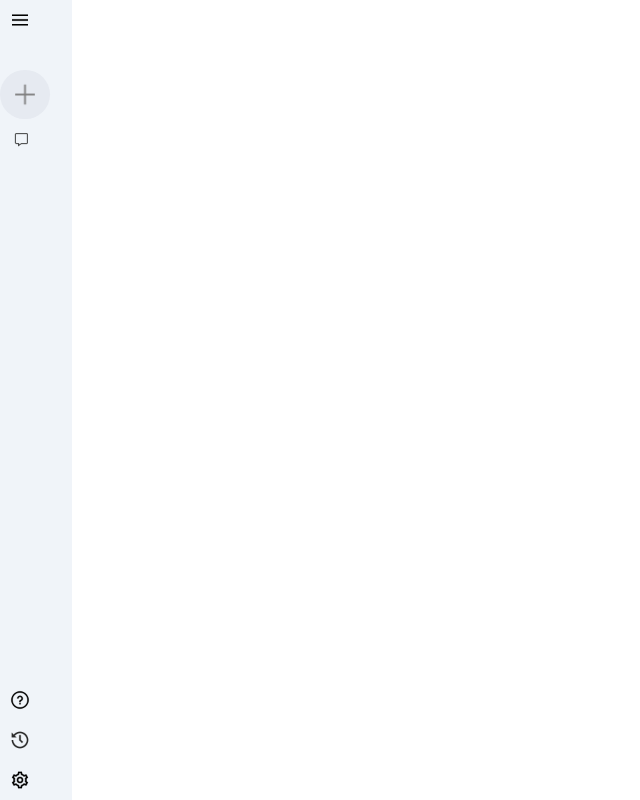
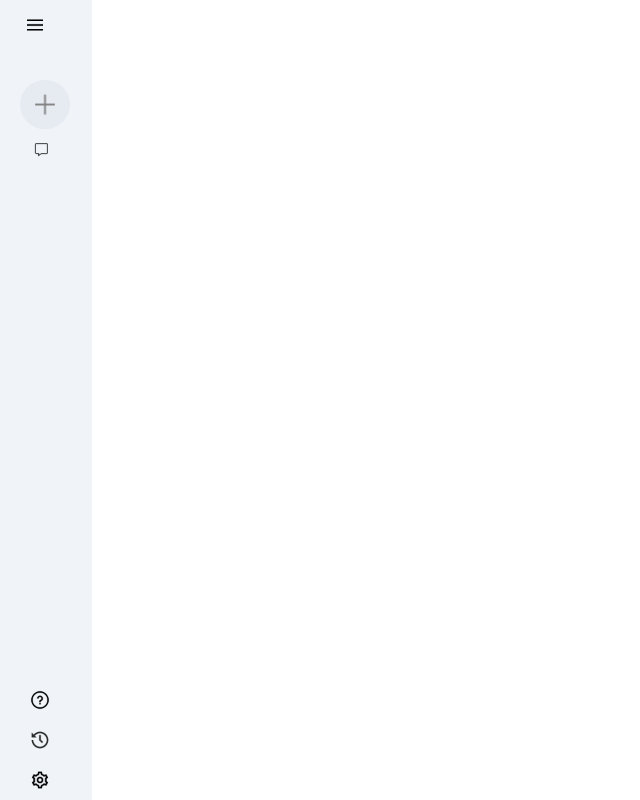
Before and after one commit to Anubhav12pal/Web_Clone_GoogleGemeni, a React (Vite) app: page / in a window 1280 px wide. Shown: the whole page, without its empty margins (0-640 px from the left). Built offline with nearby package versions, Linux system fonts and the light colour scheme.

Commit message:
Some other changes

```diff
--- a/src/Components/Sidebar/Sidebar.css
+++ b/src/Components/Sidebar/Sidebar.css
@@ -5,6 +5,7 @@
   justify-content: space-between;
   min-height: 100vh;
   background-color: #f0f4f9;
+  padding-left: 20px;
 }
 
 .sidebar img {
@@ -14,9 +15,27 @@
 .sidebar .menu {
   cursor: pointer;
   display: box;
-  margin-left: 10px;
+  width: 20px;
+
+  border-radius: 50px;
+  /* background-color: blue; */
+}
+
+.sidebar .dd {
+  width: 30px;
+  height: 30px;
   margin-top: 10px;
+  display: flex;
+  justify-content: center;
+  align-items: center;
+  border-radius: 50px;
 }
+.sidebar .dd:hover {
+  background-color: silver;
+}
+/* .sidebar .menu .dd img {
+  width: 20px;
+} */
 
 .sidebar .new-chat {
   margin-top: 40px;
--- a/src/Components/Sidebar/Sidebar.jsx
+++ b/src/Components/Sidebar/Sidebar.jsx
@@ -7,12 +7,14 @@ const Sidebar = () => {
   return (
     <div className=" sidebar">
       <div className="top">
+        <div className="dd">
           <img
             onClick={() => setclicked((prev) => !prev)}
             className="menu"
             src={assets.menu_icon}
             alt=""
           />
+        </div>
 
         <div className="new-chat">
           <img src={assets.plus_icon} alt="" />
```
Lines whose indentation alone changed are shown as unchanged.
